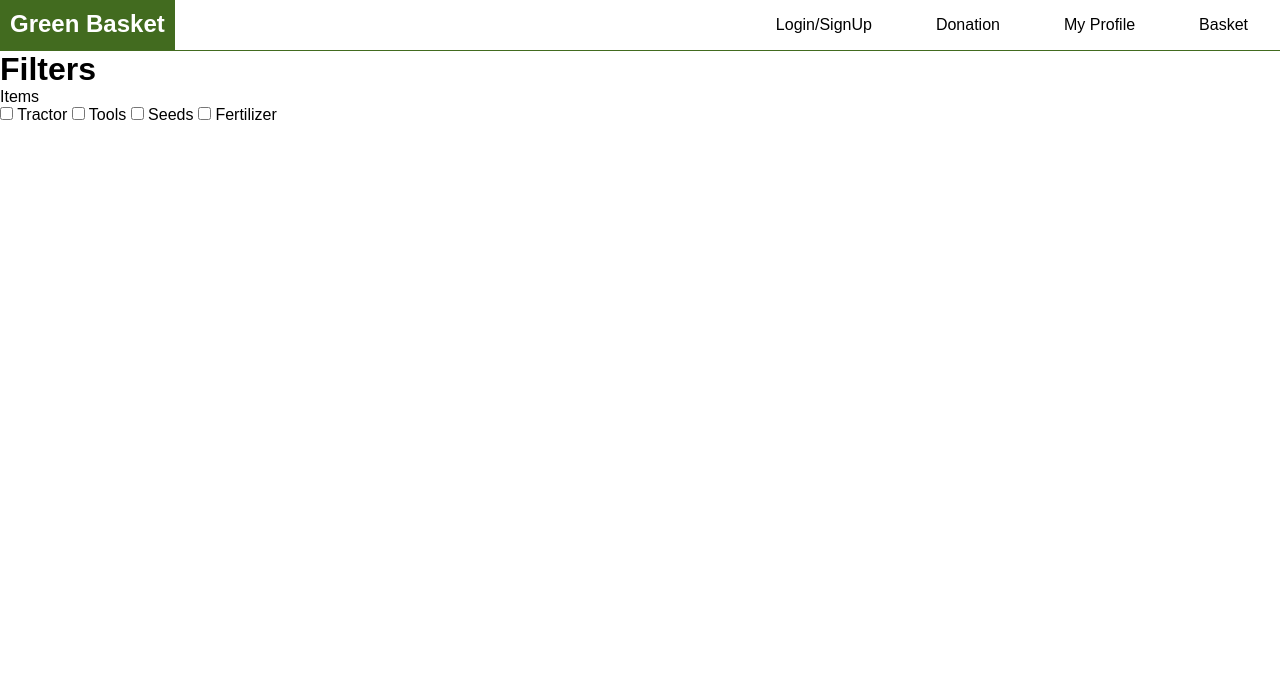
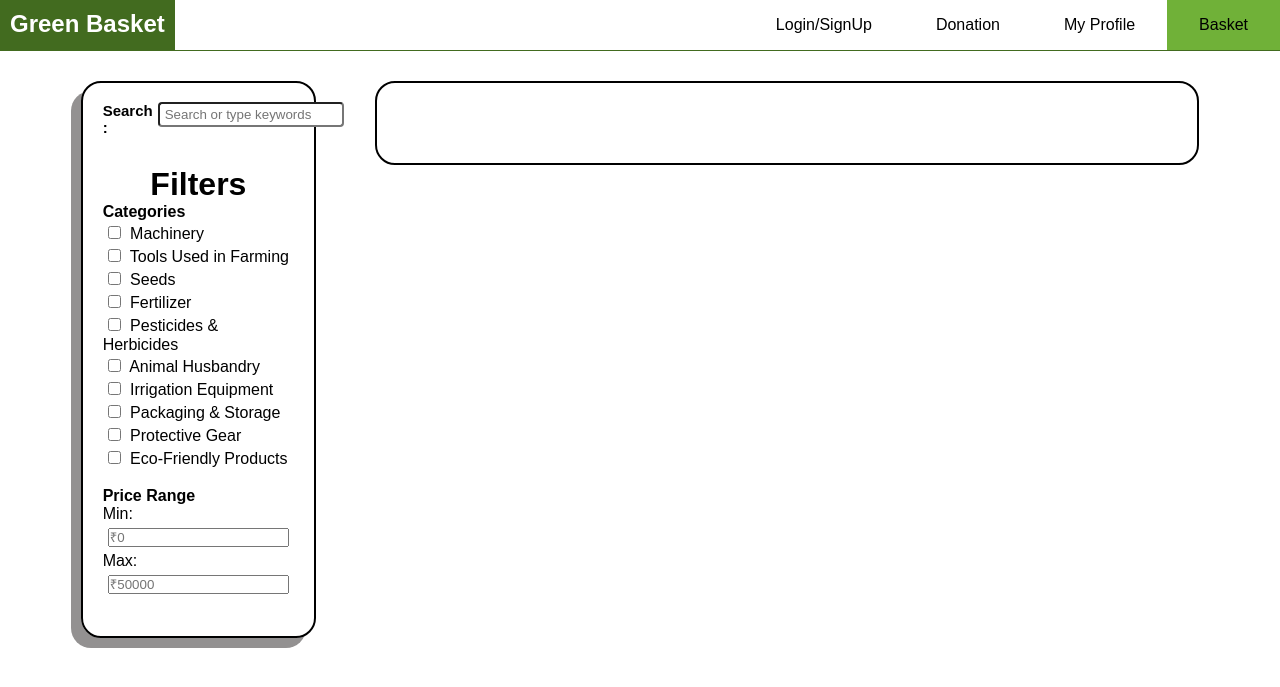
Before and after one commit to parthpalav/GreenBasket, a PHP site: page /marketplace.php in a window 1280 px wide. Shown: the top 687 px of the page. Run offline with PHP 8.4, Linux system fonts and the light colour scheme.

Commit message:
marketplace

```diff
--- a/Marketplace/marketplace.css
+++ b/Marketplace/marketplace.css
@@ -56,3 +56,86 @@ nav {
     background-color: #70b138;
     color: white;
   }
+
+  /* End of nav bar */
+  main{
+    display: flex;
+    justify-content: space-around;
+    margin: 30px 4%;
+  }
+
+  #left{
+    width: 20%;
+    height: auto;
+    border: 2px solid black;
+    border-radius: 20px;
+    padding: 19px 20px;
+
+    box-shadow: rgb(147, 145, 145) -10px 10px;
+  }
+
+  /* Search bar */
+  #search{
+    display: flex;
+
+  }
+  #search h4{
+    display: flex;
+    font-size: 15px;
+    align-items: center;
+  }
+  #search input{
+    border-radius: 4px;
+    height: 25px;
+    width: auto;
+    margin-left: 5px;
+    padding-left: 5px;
+  }
+
+  /*  Filters section*/
+  #header{
+    display: flex;
+    justify-content: center ;
+    margin-top: 30px;
+  }
+
+  #type h4{
+    text-decoration: none;
+    font-size: bolder;
+  }
+  #type input{
+    margin: 5px;
+  }
+
+  /* section 2  */
+
+
+  #section2 h4{
+    text-decoration: none;
+    font-size: bolder;
+  }
+
+  #section2 input {
+    margin: 5px;
+  }
+
+
+  #right{
+    width: 70%;
+    height: max-content;
+    border-radius: 20px ;
+    border: 2px solid black;
+    padding: 40px;
+  }
+
+  h1, h4, h3{
+    cursor: default;
+  }
+  input, label{
+    cursor: pointer;
+  }
+
+  input:hover, label:hover{
+    scale: 1.02 ;
+    text-shadow: rgb(184, 183, 183) 2px 2px 2px ;
+  }
--- a/Marketplace/marketplace.php
+++ b/Marketplace/marketplace.php
@@ -23,34 +23,70 @@ session_start();
 
             <li><a href="../Donation/donation.php">Donation</a></li>
             <li><a href="../Myprofile/myprofile.php">My Profile</a></li>
-            <li><a href="../Basket/basket.php">Basket</a></li>
+            <li id="backetli"><a href="../Basket/basket.php">Basket</a></li>
         </ul>
     </nav>
+    <main>
 
-    <div id="left">
-        <div id="header">
-            <h1>Filters</h1>
-        </div>
-        <div id="sectionf">
+        <div id="left">
+            <div id="search">
+                <h4>Search :</h4>
+                <input type="text" id="search" name="search" placeholder="Search or type keywords"><br>
+            </div>
             <div id="header">
-                Items
+                <h1>Filters</h1>
             </div>
-            <div id="type">
-                <input type="checkbox" id="item1" name="item1" value="tractor">
-                <label for="item1">Tractor</label>
-                <input type="checkbox" id="item2" name="item2" value="tools">
-                <label for="item2">Tools</label>
-                <input type="checkbox" id="item3" name="item3" value="seeds">
-                <label for="item3">Seeds</label>
-                <input type="checkbox" id="item4" name="item4" value="fertilizer">
-                <label for="">Fertilizer</label>
+            <div id="section1">
+
+                <div id="type">
+                    <!-- Category Filters -->
+                    <h4>Categories</h4>
+                    <input type="checkbox" id="item1" name="category" value="Machinery">
+                    <label for="item1">Machinery</label><br>
+
+                    <input type="checkbox" id="item2" name="category" value="Tools">
+                    <label for="item2">Tools Used in Farming</label><br>
+
+                    <input type="checkbox" id="item3" name="category" value="Seeds">
+                    <label for="item3">Seeds</label><br>
+
+                    <input type="checkbox" id="item4" name="category" value="Fertilizer">
+                    <label for="item4">Fertilizer</label><br>
+
+                    <input type="checkbox" id="item5" name="category" value="Pesticides">
+                    <label for="item5">Pesticides & Herbicides</label><br>
+
+                    <input type="checkbox" id="item6" name="category" value="AnimalHusbandry">
+                    <label for="item6">Animal Husbandry</label><br>
+
+                    <input type="checkbox" id="item7" name="category" value="Irrigation">
+                    <label for="item7">Irrigation Equipment</label><br>
+
+                    <input type="checkbox" id="item8" name="category" value="Packaging">
+                    <label for="item8">Packaging & Storage</label><br>
+
+                    <input type="checkbox" id="item9" name="category" value="ProtectiveGear">
+                    <label for="item9">Protective Gear</label><br>
+
+                    <input type="checkbox" id="item10" name="category" value="EcoFriendly">
+                    <label for="item10">Eco-Friendly Products</label><br><br>
+                </div>
+            </div>
+            <div id="section2">
+                <h4>Price Range</h4>
+                <label for="minPrice">Min:</label>
+                <input type="number" id="minPrice" name="minPrice" placeholder="₹0"><br>
+
+                <label for="maxPrice">Max:</label>
+                <input type="number" id="maxPrice" name="maxPrice" placeholder="₹50000"><br><br>
             </div>
 
+
         </div>
-    </div>
-    <div id="right">
+        <div id="right">
 
-    </div>
+        </div>
+    </main>
 </body>
 
 </html>
```
Also changed, not shown: Minimarket/minimarket.css (+13 -34 lines), Minimarket/minimarket.php (+8 -9 lines).
